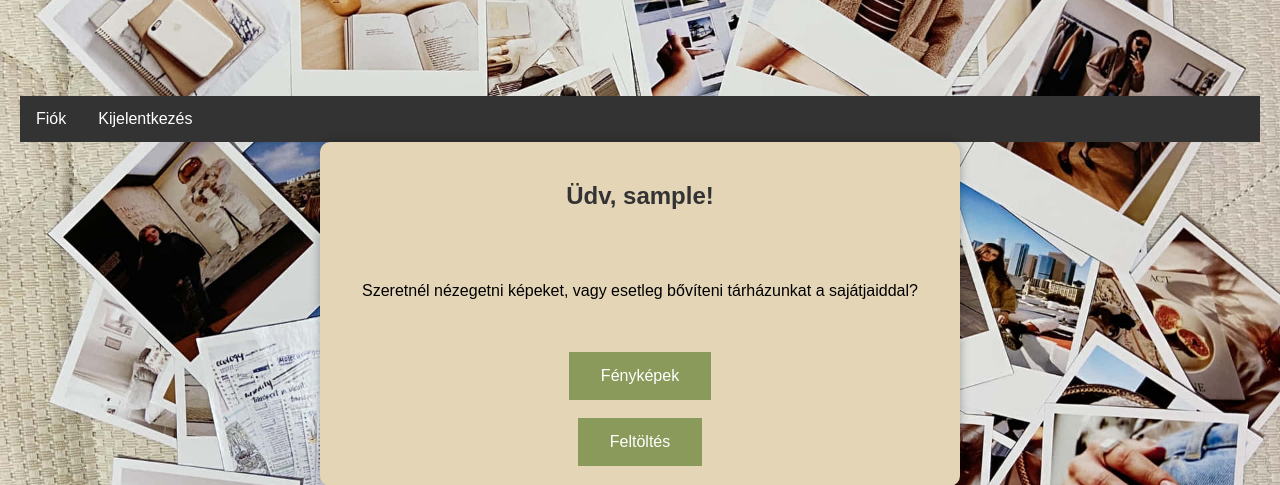
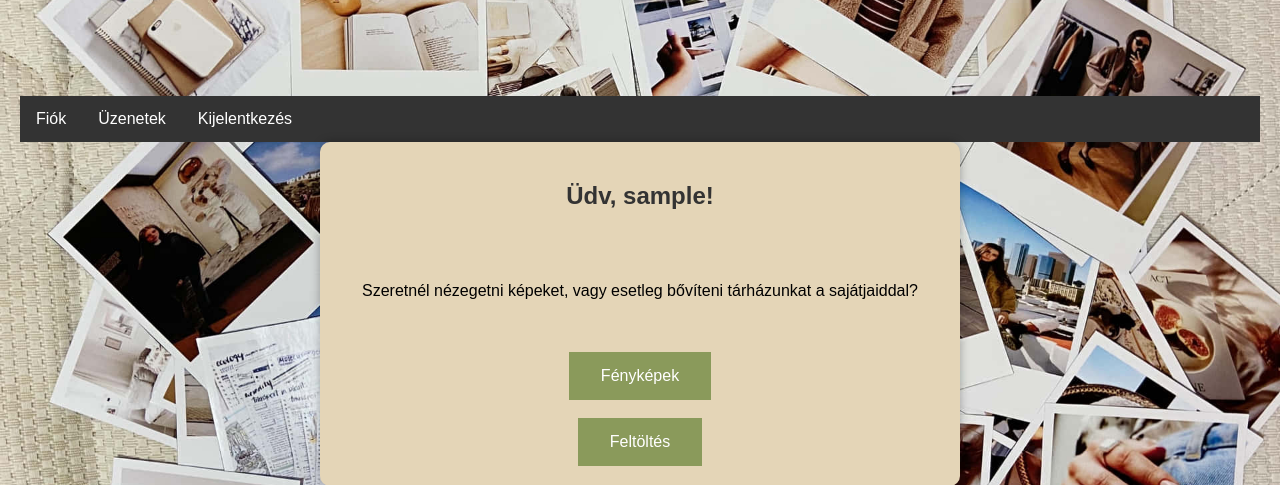
Before and after one commit to HOBBO1219/Webterv_projekt, a PHP site: page /fo_oldal.php in a window 1280 px wide. Shown: the part 129-614 px from the top of the page. Run offline with PHP 8.4, Linux system fonts and the light colour scheme; the visitor is signed in with stand-in values (Sample User, id 1).

Commit message:
Chat táblával

```diff
--- a/web_proj/web_proj/fo_oldal.php
+++ b/web_proj/web_proj/fo_oldal.php
@@ -14,6 +14,7 @@ session_start(); // Start the session
 <body class="background_image">
 <nav>
     <a href="account.php" >Fiók</a>
+    <a href="chat.php">Üzenetek</a>
     <a href="login.php">Kijelentkezés</a>
 </nav>
 
```
